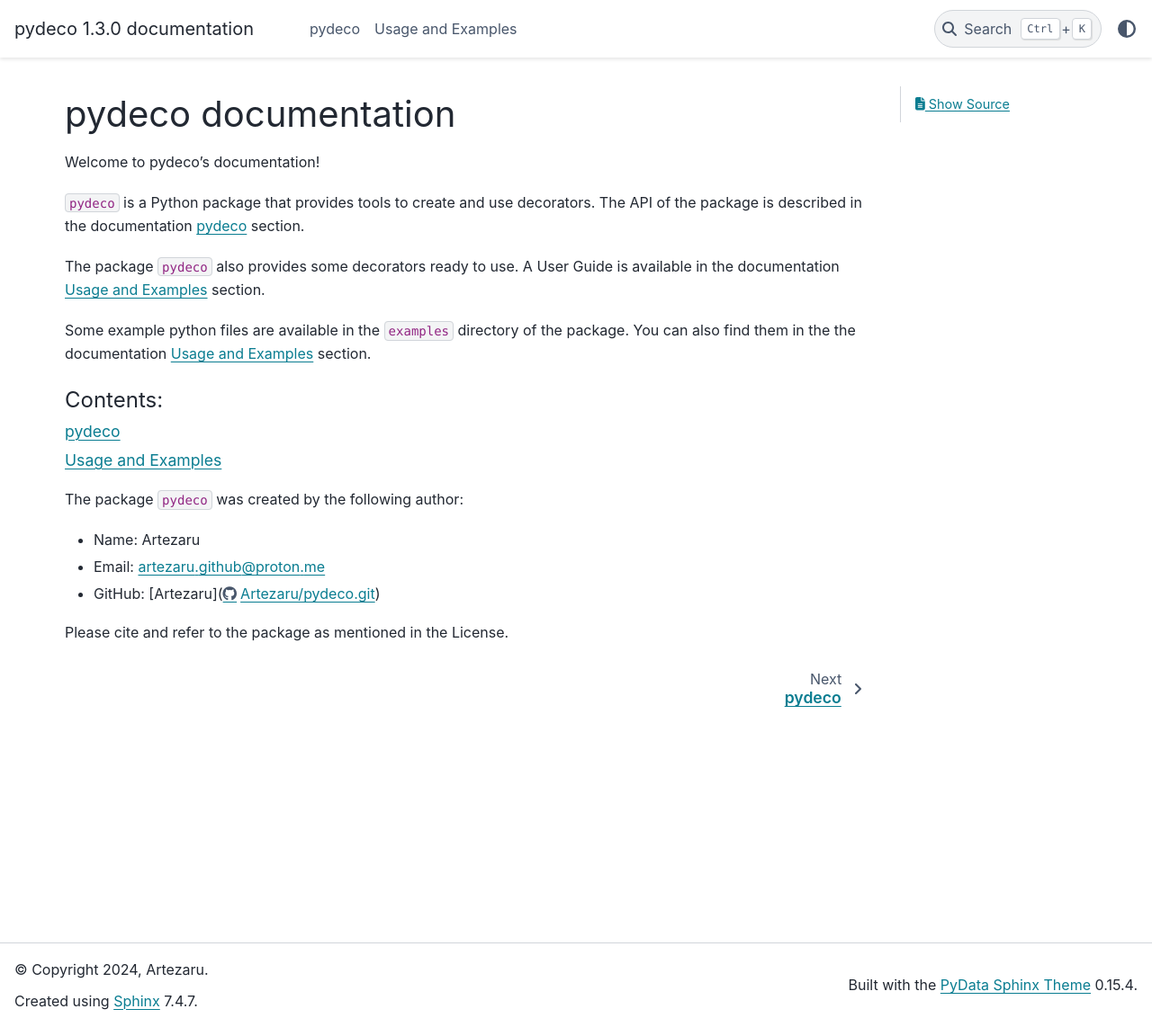
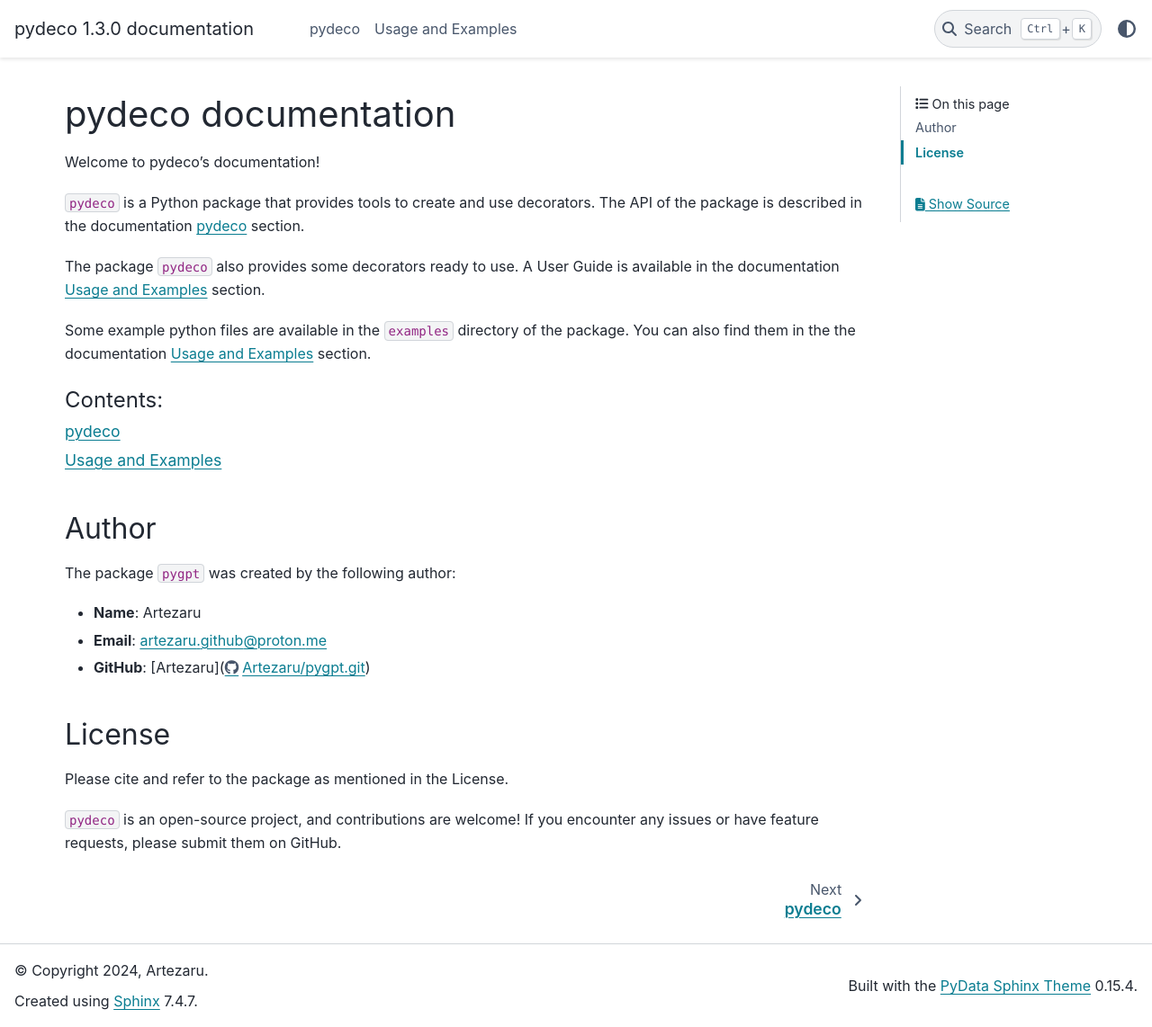
Before and after one commit to Artezaru/pydeco, a Sphinx documentation site: the page built from source/index.rst, in a window 1280 px wide and 1142 px high. Shown: the whole window at 90% size. Built offline with Sphinx 7.4.7 and the PyData theme 0.15.4, drawn with Linux system fonts in a browser that asks for light colours.

Commit message:
adding some docu

```diff
--- a/source/index.rst
+++ b/source/index.rst
@@ -23,10 +23,18 @@
    ./api
    ./usage
 
-The package ``pydeco`` was created by the following author:
+Author
+------
 
-- Name: Artezaru
-- Email: artezaru.github@proton.me
-- GitHub: [Artezaru](https://github.com/Artezaru/pydeco.git)
+The package ``pygpt`` was created by the following author:
+
+- **Name**: Artezaru
+- **Email**: artezaru.github@proton.me
+- **GitHub**: [Artezaru](https://github.com/Artezaru/pygpt.git)
+
+License
+-------
 
 Please cite and refer to the package as mentioned in the License.
+
+``pydeco`` is an open-source project, and contributions are welcome! If you encounter any issues or have feature requests, please submit them on GitHub.
```
Also changed, not shown: 2 other files.
